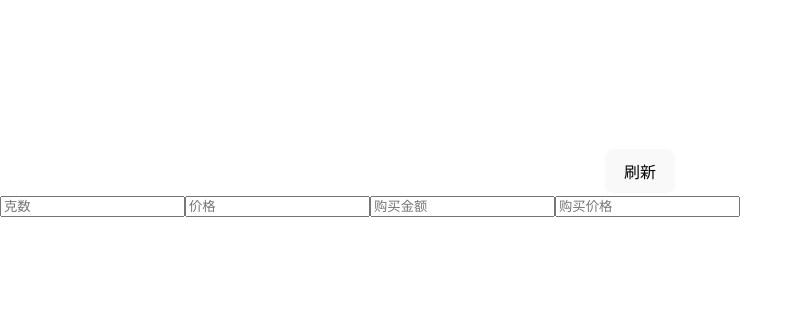
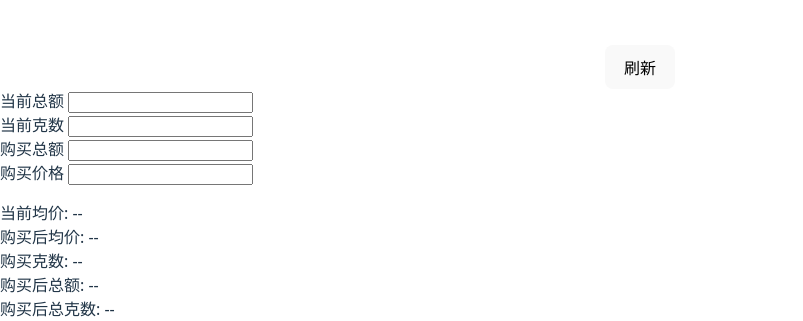
Before and after one commit to yangjie-zzu/gold_web, a React (Vite) app: page / in a window 1280 px wide. Shown: the part 885-1206 px from the top of the page, without its empty margins (0-803 px from the left). Before the commit the page ends 1102 px from the top, so only its background shows below. Built offline with nearby package versions, Linux system fonts and the light colour scheme; no server answers.

Commit message:
均价计算

```diff
--- a/src/index.css
+++ b/src/index.css
@@ -24,7 +24,6 @@ body {
   place-items: center;
   width: 100%;
   height: 100%;
-  overflow: hidden;
 }
 
 h1 {
--- /dev/null
+++ b/src/pages/AvgPrice.tsx
@@ -0,0 +1,75 @@
+import React from "react";
+
+export const FieldWrapper: React.FC<{
+    label: string;
+    children: React.ReactNode;
+}> = ({label, children}) => {
+    return (
+        <div style={{display: 'flex', gap: 4}}>
+            <div>
+                {label}
+            </div>
+            <div>{children}</div>
+        </div>
+    );
+}
+
+const getLocalNumber = (key: string): number | undefined => {
+    const value = localStorage.getItem(key);
+    if (value) {
+        return parseFloat(value);
+    }
+    return undefined;
+}
+
+export const AvgPrice = () => {
+
+    const [money, setMoney] = React.useState<number>(getLocalNumber('money'));
+    const [gram, setGram] = React.useState<number>(getLocalNumber('gram'));
+    const [buyMoney, setBuyMoney] = React.useState<number>(getLocalNumber('buyMoney'));
+    const [buyPrice, setBuyPrice] = React.useState<number>(getLocalNumber('buyPrice'));
+
+    const price = money / gram;
+    const totalMoney = buyMoney + money;
+    const buyGram = buyMoney / buyPrice;
+    const totalGram = buyGram + gram;
+    const avgPrice = totalMoney / totalGram;
+
+    const displayNumber = (num: number) => {
+        return isNaN(num) || !isFinite(num) ? '--' : num.toFixed(2);
+    }
+
+    return (
+        <div>
+            <div>
+                <FieldWrapper label="当前总额">
+                    <input type="number" value={money} onChange={e => {
+                        setMoney(parseFloat(e.target.value));
+                    }}/>
+                </FieldWrapper>
+                <FieldWrapper label="当前克数">
+                    <input type="number" value={gram} onChange={e => {
+                        setGram(parseFloat(e.target.value));
+                    }}/>
+                </FieldWrapper>
+                <FieldWrapper label="购买总额">
+                    <input type="number" value={buyMoney} onChange={e => {
+                        setBuyMoney(parseFloat(e.target.value));
+                    }}/>
+                </FieldWrapper>
+                <FieldWrapper label="购买价格">
+                    <input type="number" value={buyPrice} onChange={e => {
+                        setBuyPrice(parseFloat(e.target.value));
+                    }}/>
+                </FieldWrapper>
+            </div>
+            <div style={{marginTop: 16}}>
+                <div>当前均价: {displayNumber(price)}</div>
+                <div>购买后均价: {displayNumber(avgPrice)}</div>
+                <div>购买克数: {displayNumber(buyGram)}</div>
+                <div>购买后总额: {displayNumber(totalMoney)}</div>
+                <div>购买后总克数: {displayNumber(totalGram)}</div>
+            </div>
+        </div>
+    );
+}
--- a/src/pages/LineChart.css
+++ b/src/pages/LineChart.css
@@ -2,3 +2,9 @@
   font-size: 10px;
   transform: scale(0.7);
 }
+
+.calc-container {
+  input {
+    width: 30px;
+  }
+}
--- a/src/pages/LineChart.tsx
+++ b/src/pages/LineChart.tsx
@@ -4,6 +4,7 @@ import * as d3 from "d3";
 import React, { useCallback, useEffect } from "react";
 import "./LineChart.css";
 import { Count } from "../components/Count";
+import { AvgPrice } from "./AvgPrice";
 
 // 日期中文本地化
 d3.timeFormatDefaultLocale({
@@ -21,11 +22,6 @@ d3.timeFormatDefaultLocale({
 export function LineChart() {
 
     const [data, setData] = React.useState<gold_price[]>(localStorage.getItem('gold_prices') ? JSON.parse(localStorage.getItem('gold_prices')) : []);
-
-    const [num, setNum] = React.useState<number>(localStorage.getItem('num') ? parseFloat(localStorage.getItem('num')) : null);
-    const [price, setPrice] = React.useState<number>(localStorage.getItem('price') ? parseFloat(localStorage.getItem('price')) : null);
-    const [buyMoney, setBuyMoney] = React.useState<number>(localStorage.getItem('buyMoney') ? parseFloat(localStorage.getItem('buyMoney')) : null);
-    const [buyPrice, setBuyPrice] = React.useState<number>(localStorage.getItem('buyPrice') ? parseFloat(localStorage.getItem('buyPrice')) : null);
 
     const [loading, setLoading] = React.useState(false);
 
@@ -107,8 +103,9 @@ export function LineChart() {
                         });
 
                     // Add the X Axis
-                    svg.append("g")
+                    const gx = svg.append("g")
                         .attr("transform", `translate(0,${height})`)
+                        .attr("class", "x-axis")
                         .call(d3.axisBottom(x).tickFormat((v, i) => {
                             return d3.timeFormat("%Y-%m-%d %H:%M")(v as Date);
                         }).tickValues((() => {
@@ -117,6 +114,9 @@ export function LineChart() {
                                 formattedData?.[formattedData?.length - 1]?.price_time
                             ];
                         })()));
+
+                    gx.selectAll('.tick text')
+                        .attr('text-anchor', (d, i) => i === 0 ? 'start' : 'end')
 
                     // Add the Y Axis
                     svg.append("g")
@@ -180,7 +180,7 @@ export function LineChart() {
                         .style('pointer-events', 'none');
 
                     const ySvg = ySvgWrapper.append('svg')
-                        .attr("width", width + margin.left + margin.right)
+                        .attr("width", width)
                         .attr("height", height + margin.top + margin.bottom)
                         .append("g")
                         .attr("transform", `translate(${margin.left},${margin.top})`);
@@ -301,25 +301,7 @@ export function LineChart() {
             <div style={{ display: 'flex', justifyContent: 'center', marginTop: 8 }}>
                 <button onClick={queryData}>{loading ? '请求中' : '刷新'}</button>
             </div>
-            <div>
-                <input type="number" placeholder="克数" onChange={e => {
-                    setNum(parseFloat(e.target.value));
-                    localStorage.setItem('num', e.target.value);
-                }}/>
-                <input type="number" placeholder="价格" onChange={e => {
-                    setPrice(parseFloat(e.target.value));
-                    localStorage.setItem('price', e.target.value);
-                }}/>
-                <input type="number" placeholder="购买金额" onChange={e => {
-                    setBuyMoney(parseFloat(e.target.value));
-                    localStorage.setItem('buyMoney', e.target.value);
-                }}/>
-                <input type="number" placeholder="购买价格" onChange={e => {
-                    setBuyPrice(parseFloat(e.target.value));
-                    localStorage.setItem('buyPrice', e.target.value);
-                }}/>
-                <div>{((num * price + buyMoney) / (buyMoney / buyPrice + num)) || null}</div>
-            </div>
+            <AvgPrice />
         </div>
     );
 }
```
